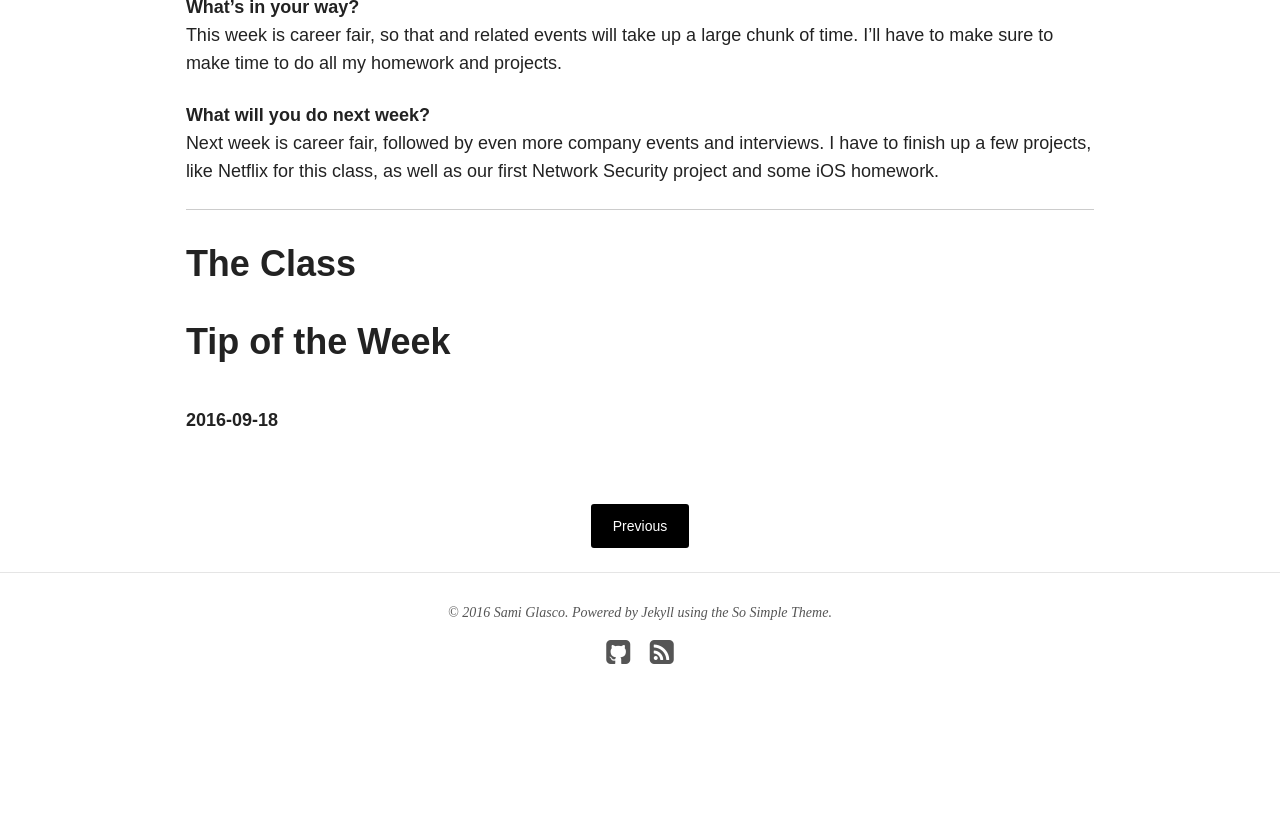
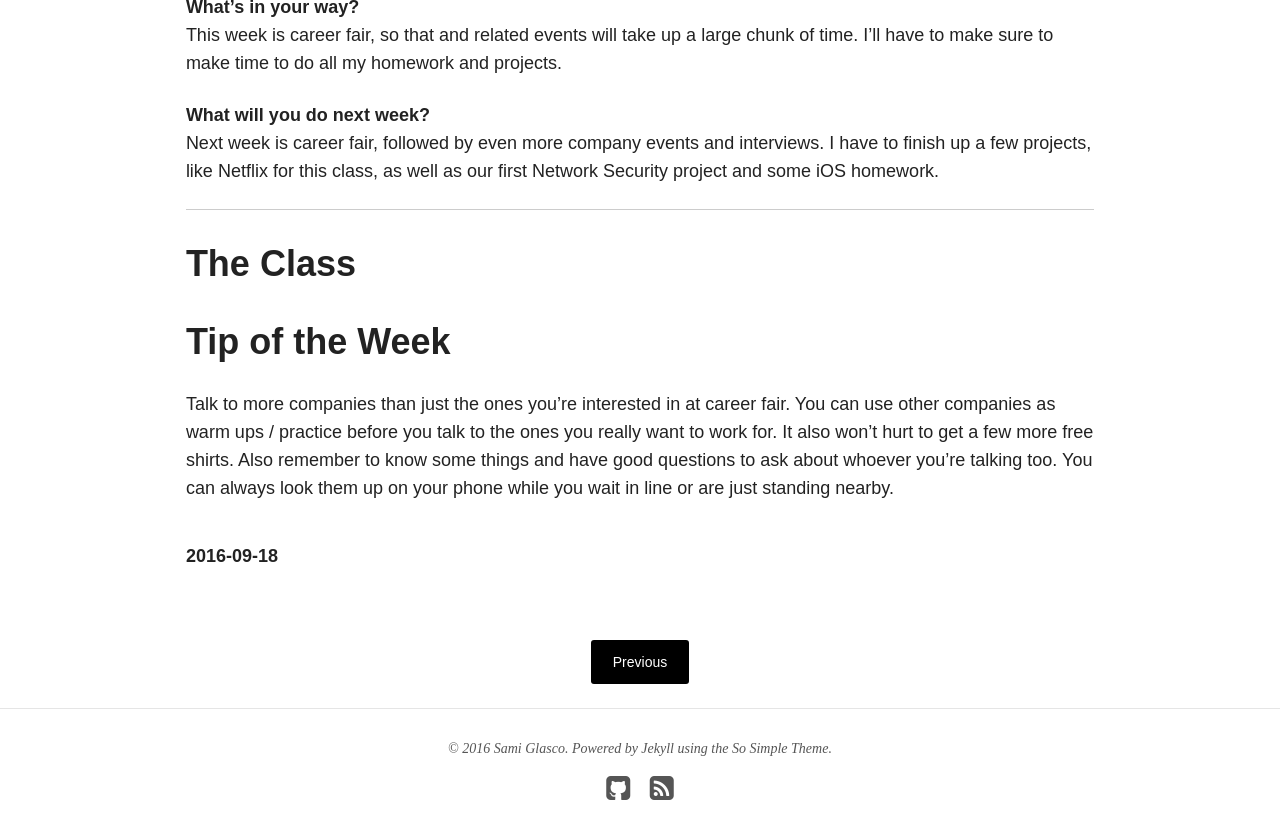
Before and after one commit to TheFireFerret/CS373-Blog, a Jekyll site: the page built from _posts/2016-09-18-week-4.md, in a window 1280 px wide and 900 px high, scrolled down 589 px. Shown: the top 839 px of the window. Built offline with Jekyll 4.4.1, drawn with Linux system fonts in a browser that asks for light colours; nearby versions of some CDN libraries; before the commit the page ends 1353 px from its top, so only the background shows below that.

Commit message:
Update 2016-09-18-week-4.md

```diff
--- a/_posts/2016-09-18-week-4.md
+++ b/_posts/2016-09-18-week-4.md
@@ -21,3 +21,4 @@ Next week is career fair, followed by even more company events and interviews. I
 
 
 # Tip of the Week
+Talk to more companies than just the ones you're interested in at career fair. You can use other companies as warm ups / practice before you talk to the ones you really want to work for. It also won't hurt to get a few more free shirts. Also remember to know some things and have good questions to ask about whoever you're talking too. You can always look them up on your phone while you wait in line or are just standing nearby.
```
